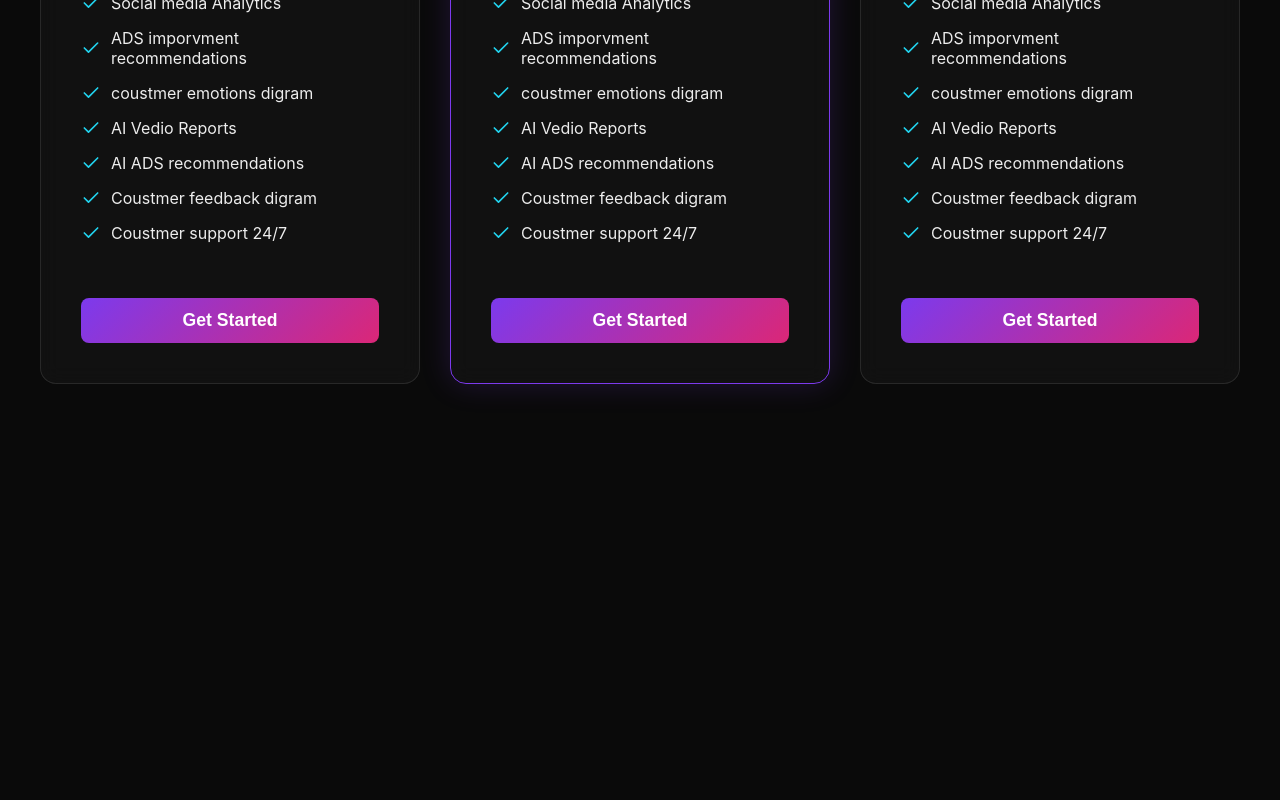
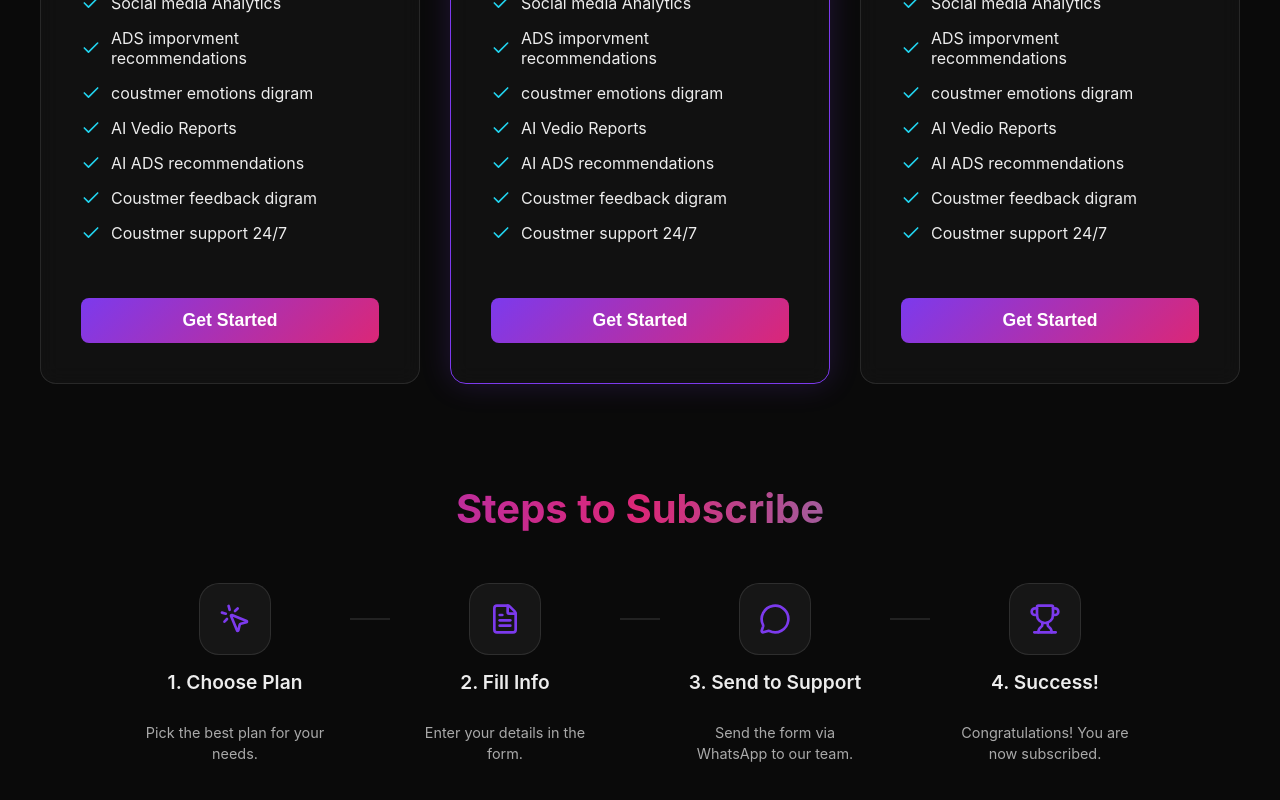
Before and after one commit to YoussefMassoud/Project-Team-Collage, a Next.js app in the folder frontend/: page /subscription in a window 1280 px wide. Shown: the part 663-1463 px from the top of the page. Before the commit the page ends 1097 px from the top, so only its background shows below. Built offline with nearby package versions, Linux system fonts and the light colour scheme.

Commit message:
update the plans toutprial

```diff
--- a/frontend/app/subscription/page.tsx
+++ b/frontend/app/subscription/page.tsx
@@ -1,6 +1,6 @@
 "use client";
 import React, { useState } from 'react';
-import { Check } from 'lucide-react';
+import { Check, MousePointerClick, FileText, MessageCircle, Trophy } from 'lucide-react';
 import SubscriptionDialog from '@/components/SubscriptionDialog';
 
 const plans = [
@@ -125,6 +125,44 @@ export default function SubscriptionPage() {
         ))}
       </div>
 
+      <div style={{ marginTop: '100px', textAlign: 'center', paddingBottom: '50px' }} className="animate-fade-in-up">
+        <h2 className="gradient-text" style={{ fontSize: '2.5rem', fontWeight: 'bold', marginBottom: '50px' }}>
+          Steps to Subscribe
+        </h2>
+
+        <div className="flow-container">
+          <div className="flow-step">
+            <div className="icon-box"><MousePointerClick size={32} /></div>
+            <h3>1. Choose Plan</h3>
+            <p>Pick the best plan for your needs.</p>
+          </div>
+
+          <div className="flow-connector"></div>
+
+          <div className="flow-step">
+            <div className="icon-box"><FileText size={32} /></div>
+            <h3>2. Fill Info</h3>
+            <p>Enter your details in the form.</p>
+          </div>
+
+          <div className="flow-connector"></div>
+
+          <div className="flow-step">
+            <div className="icon-box"><MessageCircle size={32} /></div>
+            <h3>3. Send to Support</h3>
+            <p>Send the form via WhatsApp to our team.</p>
+          </div>
+
+          <div className="flow-connector"></div>
+
+          <div className="flow-step">
+            <div className="icon-box"><Trophy size={32} /></div>
+            <h3>4. Success!</h3>
+            <p>Congratulations! You are now subscribed.</p>
+          </div>
+        </div>
+      </div>
+
       <SubscriptionDialog
         isOpen={!!selectedPlan}
         onClose={() => setSelectedPlan(null)}
@@ -138,6 +176,62 @@ export default function SubscriptionPage() {
           grid-template-columns: repeat(auto-fit, minmax(300px, 1fr));
           gap: 30px;
           align-items: center;
+        }
+
+        .flow-container {
+          display: flex;
+          justify-content: space-between;
+          align-items: flex-start;
+          gap: 20px;
+          max-width: 1000px;
+          margin: 0 auto;
+        }
+
+        .flow-step {
+          flex: 1;
+          display: flex;
+          flex-direction: column;
+          align-items: center;
+          gap: 15px;
+        }
+
+        .icon-box {
+          width: 70px;
+          height: 70px;
+          background: var(--card-bg);
+          border: 1px solid var(--card-border);
+          border-radius: 20px;
+          display: flex;
+          align-items: center;
+          justify-content: center;
+          color: var(--primary);
+          transition: all 0.3s ease;
+        }
+
+        .flow-step:hover .icon-box {
+           background: var(--primary);
+           color: white;
+           transform: translateY(-5px);
+           box-shadow: 0 10px 20px rgba(124, 58, 237, 0.3);
+        }
+
+        .flow-step h3 {
+          font-size: 1.2rem;
+          font-weight: 600;
+          margin: 0;
+        }
+
+        .flow-step p {
+          font-size: 0.9rem;
+          opacity: 0.7;
+          line-height: 1.4;
+        }
+
+        .flow-connector {
+          flex: 0 0 40px;
+          height: 2px;
+          background: var(--card-border);
+          margin-top: 35px;
         }
 
         .animate-fade-in-down {
@@ -182,6 +276,19 @@ export default function SubscriptionPage() {
           box-shadow: 0 10px 40px rgba(124, 58, 237, 0.2) !important;
         }
 
+        @media (max-width: 850px) {
+          .flow-container {
+            flex-direction: column;
+            gap: 40px;
+            align-items: center;
+          }
+          .flow-connector {
+            width: 2px;
+            height: 30px;
+            margin-top: 0;
+          }
+        }
+
         @media (max-width: 768px) {
           .grid-responsive {
             grid-template-columns: 1fr;
```
